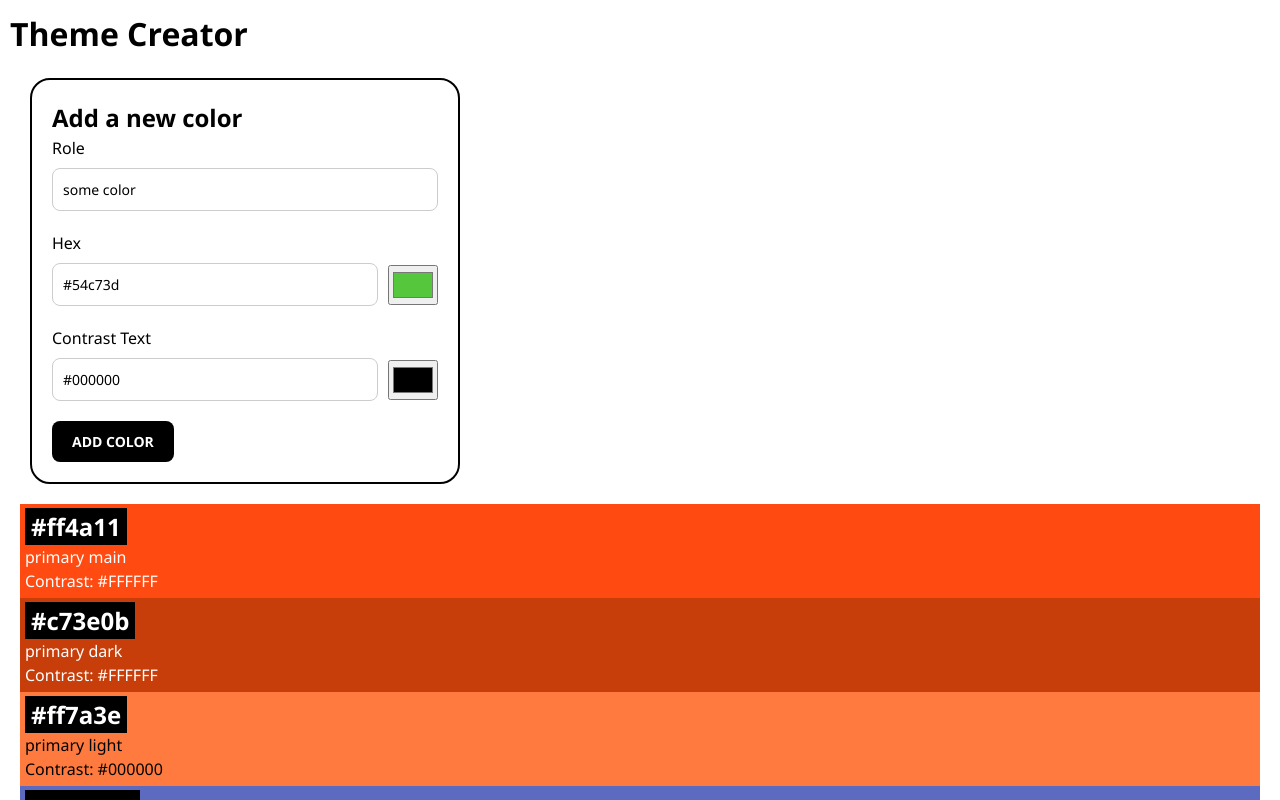
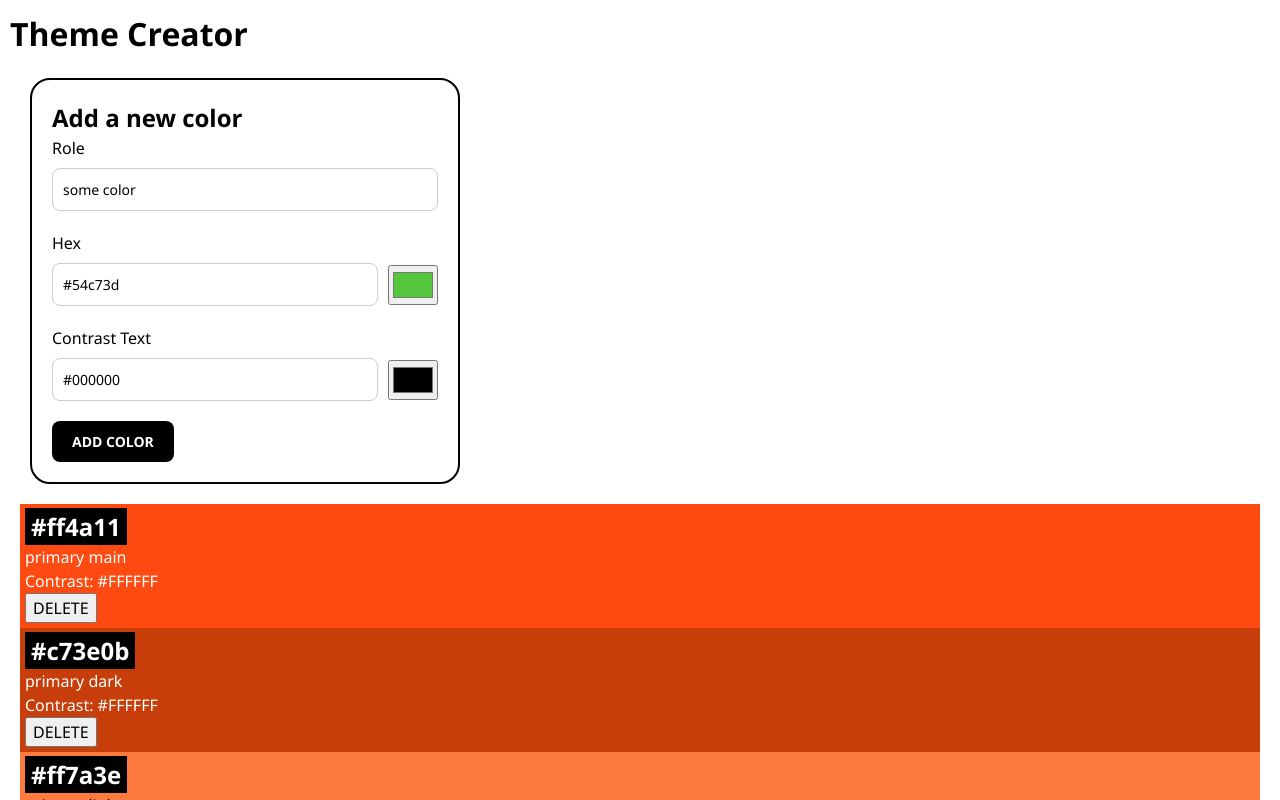
Before and after one commit to Sahithi-79/Recap-project-4, a React (Vite) app: page / in a window 1280 px wide. Shown: the top 800 px of the page. Built offline with nearby package versions, Linux system fonts and the light colour scheme.

Commit message:
Add color deletion functionality

```diff
--- a/src/App.jsx
+++ b/src/App.jsx
@@ -12,14 +12,26 @@ function App() {
     setColors([{ id: nanoid(), ...newColor }, ...colors]);
   }
 
+  function handleDeleteColor(id) {
+    setColors(colors.filter((color) => color.id !== id));
+  }
+
   return (
     <>
       <h1>Theme Creator</h1>
       <ColorForm onAddColor={handleAddColor} />
 
-      {colors.map((color) => (
-        <Color key={color.id} color={color} />
-      ))}
+      {colors.length === 0 ? (
+        <p>No colors yet. Add a new color to your theme!</p>
+      ) : (
+        colors.map((color) => (
+          <Color
+            key={color.id}
+            color={color}
+            onDeleteColor={handleDeleteColor}
+          />
+        ))
+      )}
     </>
   );
 }
--- a/src/Components/Color/Color.jsx
+++ b/src/Components/Color/Color.jsx
@@ -1,6 +1,8 @@
 import "./Color.css";
+import { useState } from "react";
 
-export default function Color({ color }) {
+export default function Color({ color, onDeleteColor }) {
+  const [isDeleting, setIsDeleting] = useState(false);
   return (
     <article
       className="color-card"
@@ -14,6 +16,15 @@ export default function Color({ color }) {
       <p>{color.role}</p>
 
       <p>Contrast: {color.contrastText}</p>
+      {isDeleting ? (
+        <>
+          <span className="color-card-headline">Really delete?</span>
+          <button onClick={() => setIsDeleting(false)}>CANCEL</button>
+          <button onClick={() => onDeleteColor(color.id)}>DELETE</button>
+        </>
+      ) : (
+        <button onClick={() => setIsDeleting(true)}>DELETE</button>
+      )}
     </article>
   );
 }
```
